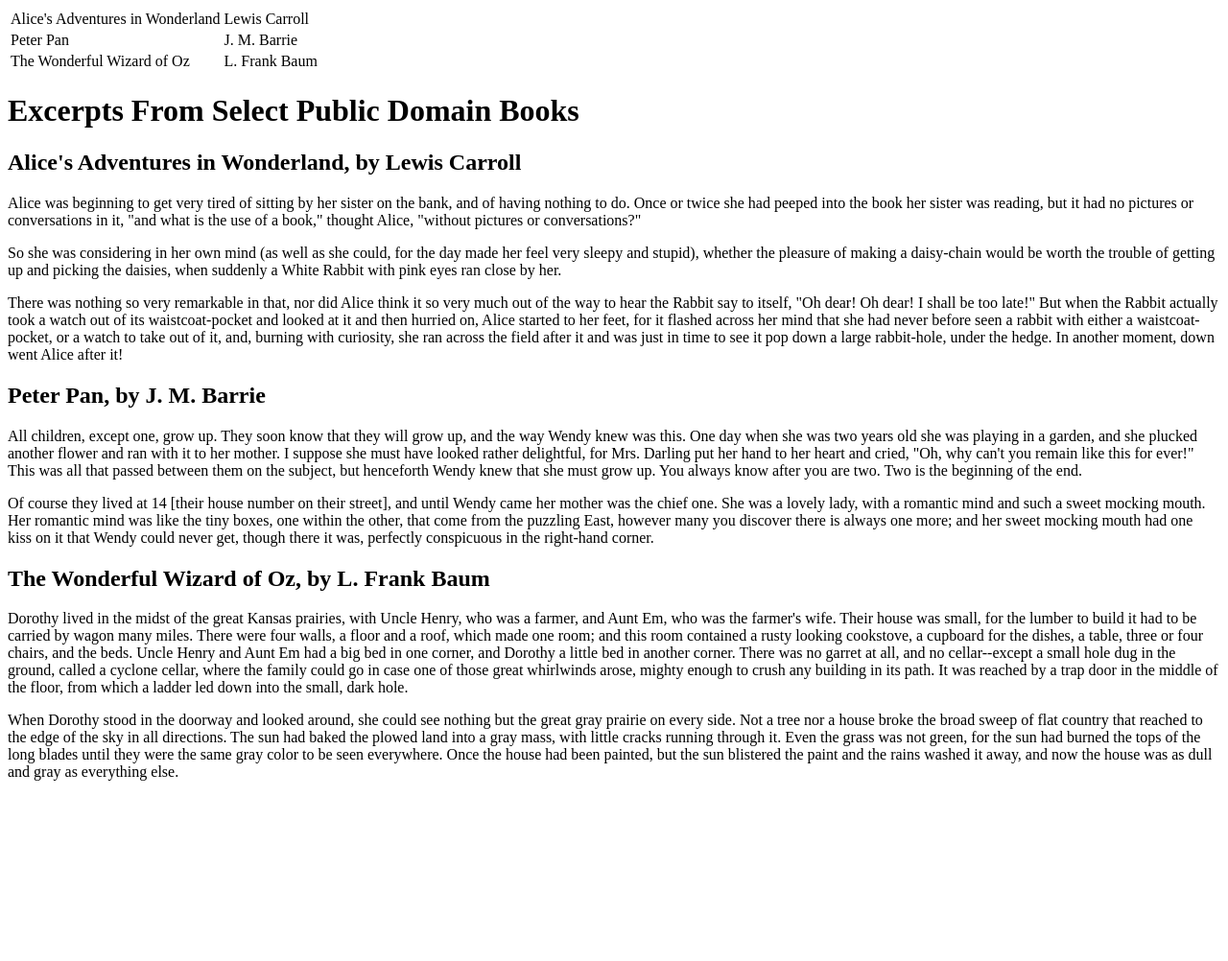
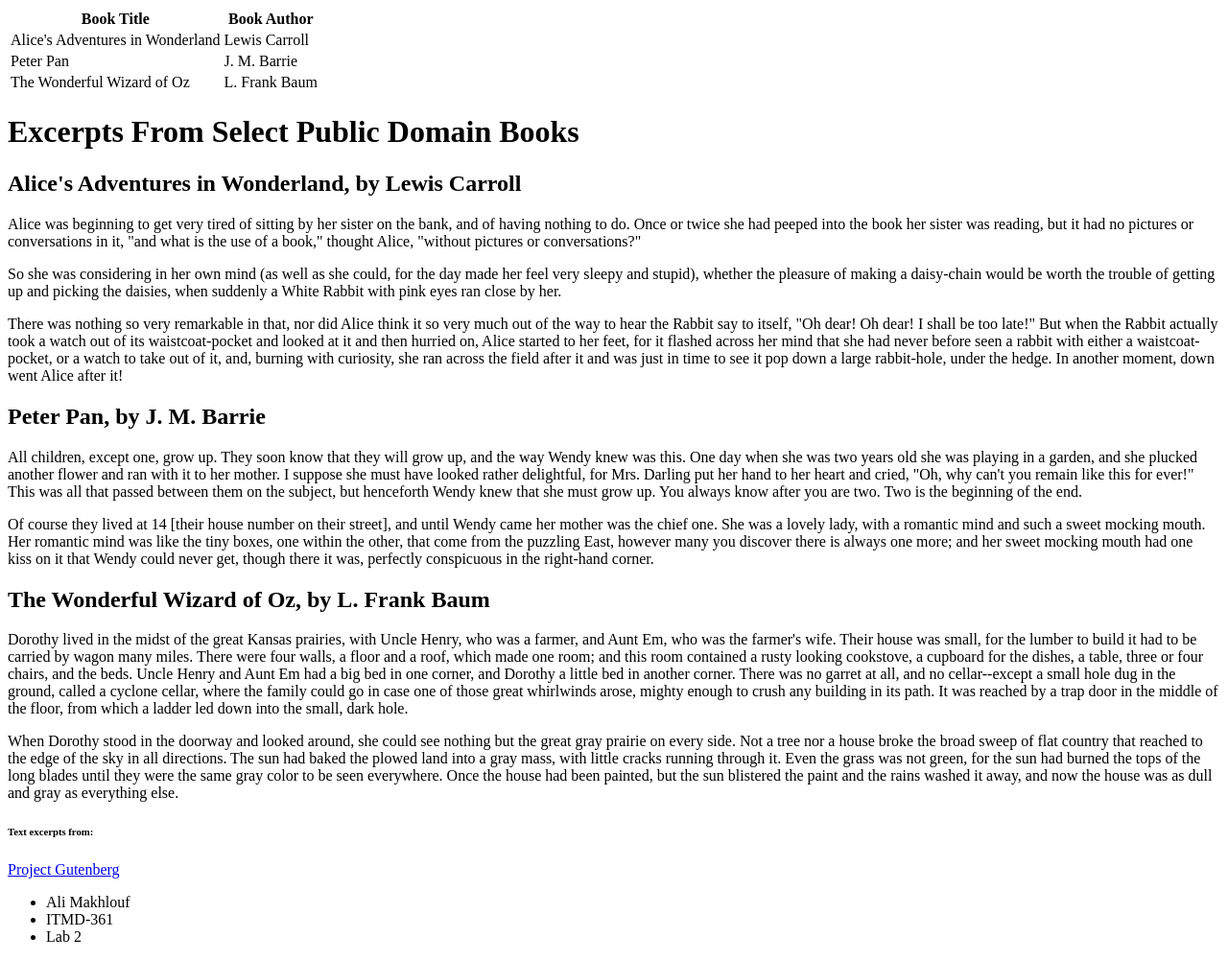
Before and after one commit to alimakh/itmd361-lab3, a plain HTML site: page index.html in a window 1280 px wide. Shown: the whole page at 96% size. Before the commit the page ends 830 px from the top, so only its background shows below. Drawn offline with Linux system fonts and the light colour scheme.

Commit message:
Add link

```diff
--- a/index.html
+++ b/index.html
@@ -6,6 +6,10 @@
 </head>
 <body>
   <table>
+    <tr>
+      <th>Book Title</th>
+      <th>Book Author</th>
+    </tr>
     <tr>
       <td>Alice's Adventures in Wonderland</td>
       <td>   Lewis Carroll</td>
@@ -45,5 +49,13 @@
   <p>Dorothy lived in the midst of the great Kansas prairies, with Uncle Henry, who was a farmer, and Aunt Em, who was the farmer's wife.  Their house was small, for the lumber to build it had to be carried by wagon many miles.  There were four walls, a floor and a roof, which made one room; and this room contained a rusty looking cookstove, a cupboard for the dishes, a table, three or four chairs, and the beds.  Uncle Henry and Aunt Em had a big bed in one corner, and Dorothy a little bed in another corner.  There was no garret at all, and no cellar--except a small hole dug in the ground, called a cyclone cellar, where the family could go in case one of those great whirlwinds arose, mighty enough to crush any building in its path.  It was reached by a trap door in the middle of the floor, from which a ladder led down into the small, dark hole.</p>
 
   <p>When Dorothy stood in the doorway and looked around, she could see nothing but the great gray prairie on every side.  Not a tree nor a house broke the broad sweep of flat country that reached to the edge of the sky in all directions.  The sun had baked the plowed land into a gray mass, with little cracks running through it.  Even the grass was not green, for the sun had burned the tops of the long blades until they were the same gray color to be seen everywhere.  Once the house had been painted, but the sun blistered the paint and the rains washed it away, and now the house was as dull and gray as everything else.</p>
+  <h6>Text excerpts from:</h6>
+  <a href="http://www.gutenberg.org">Project Gutenberg</a>
+
+  <ul>
+    <li>Ali Makhlouf</li>
+    <li>ITMD-361</li>
+    <li>Lab 2</li>
+  </ul>
 
 </body>
```
